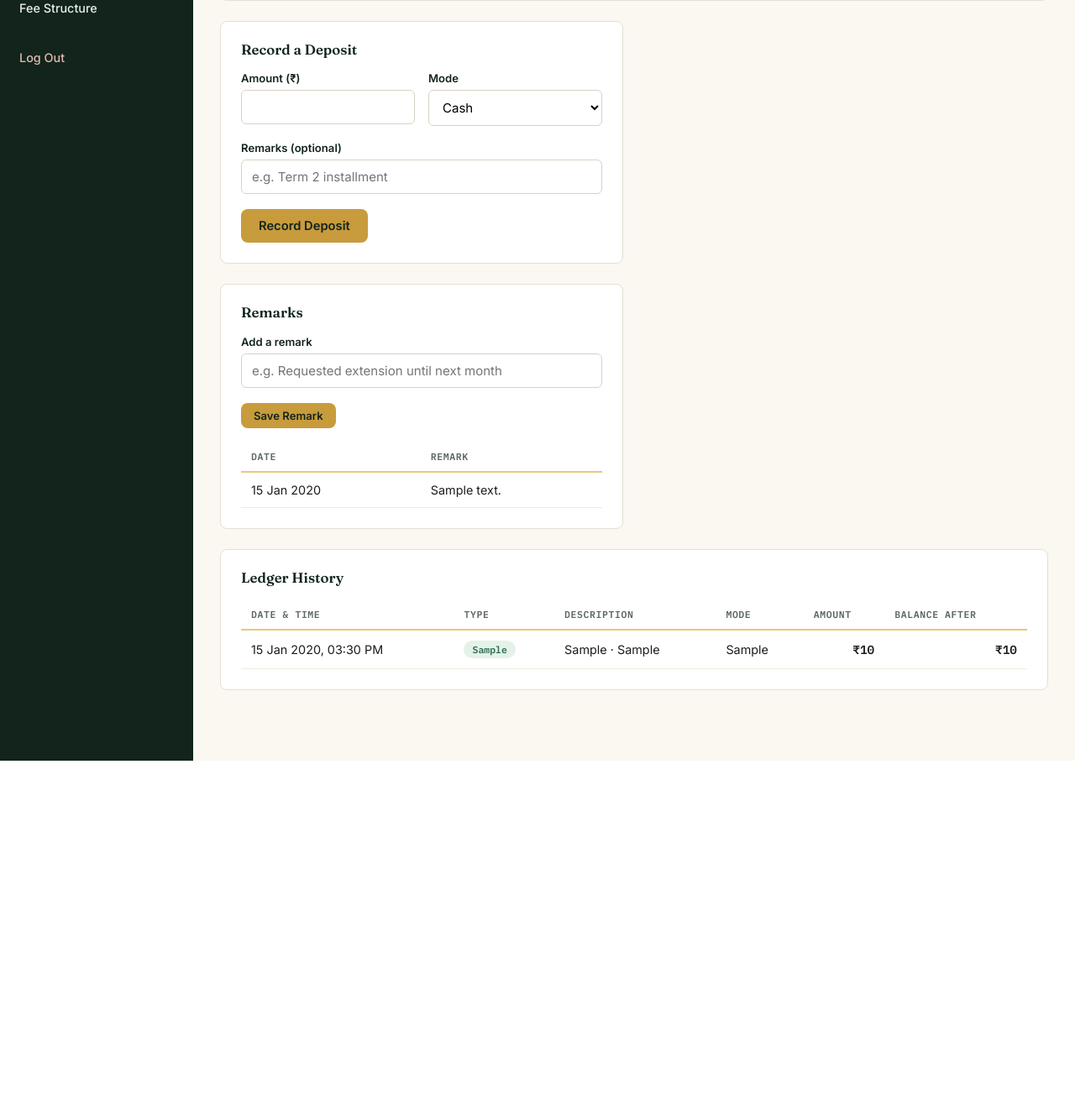
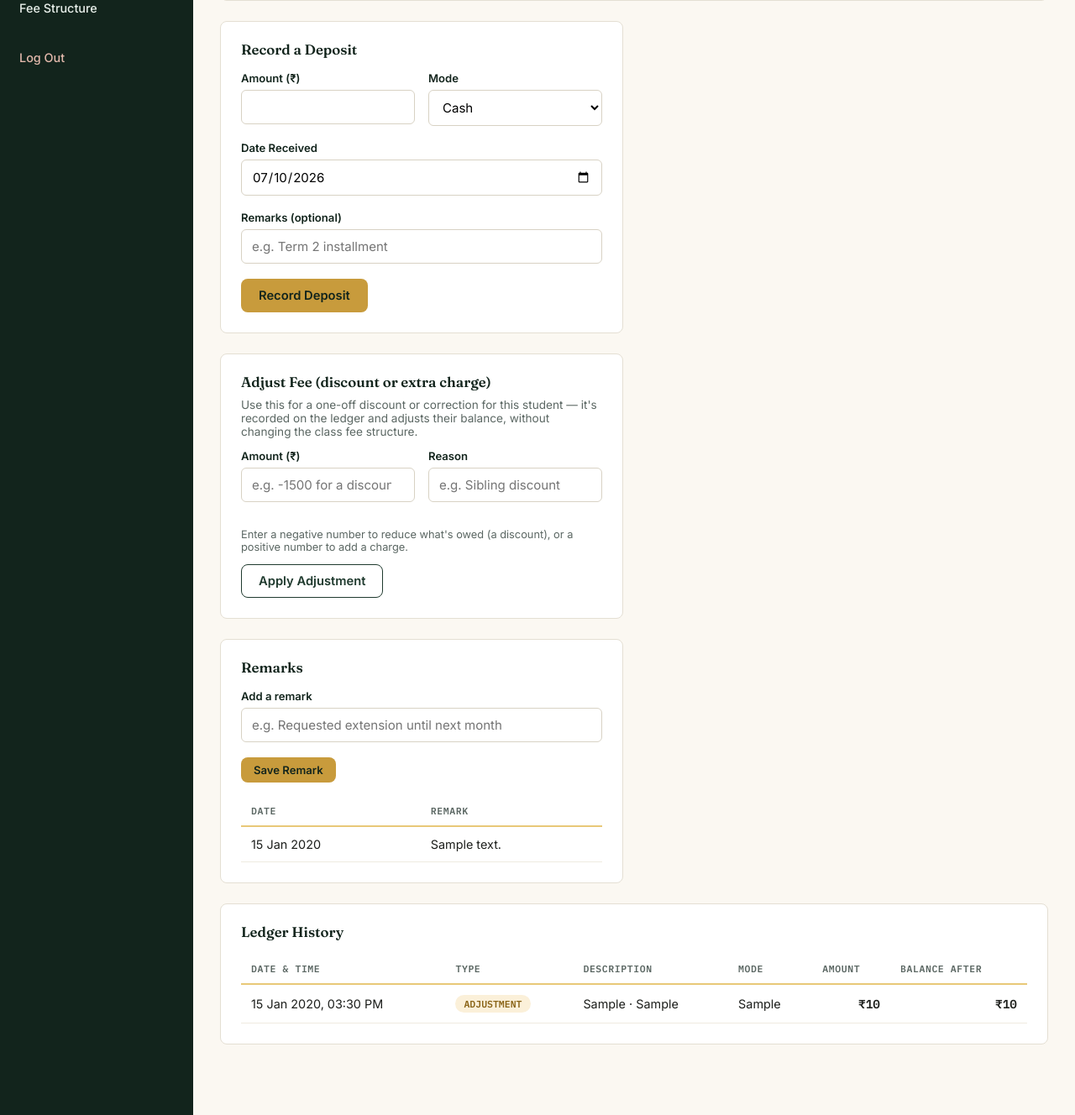
Before and after one commit to kamalgupta08/shiksha_valley_public_school, a Flask app: page /students/1 in a window 1280 px wide. Shown: the part 228-1556 px from the top of the page at 84% size. Before the commit the page ends 1134 px from the top, so only its background shows below. Run offline with Flask 3, Linux system fonts and the light colour scheme; the visitor is signed in with stand-in values (Sample User, id 1); tables that the repository leaves empty hold one stand-in row (values such as "Sample post").

Commit message:
Add files via upload

```diff
--- a/app.py
+++ b/app.py
@@ -11,7 +11,7 @@ from flask import (
 from config import Config
 from extensions import db
 from models import FeeStructure, Student, Transaction, StudentNote
-from utils import login_required, generate_admission_number
+from utils import login_required, generate_admission_number, recompute_balances
 
 
 def create_app():
@@ -41,14 +41,23 @@ def _register_template_filters(app):
         local_dt = dt.astimezone(ZoneInfo("Asia/Kolkata"))
         return local_dt.strftime("%d %b %Y, %I:%M %p")
 
+    @app.template_global("class_label")
+    def class_label(class_name):
+        """'Nursery', 'KG', 'UKG' display as-is; numeric classes get a 'Class' prefix."""
+        if class_name and class_name.isdigit():
+            return f"Class {class_name}"
+        return class_name
+
 
 def _seed_fee_structure_if_empty():
-    """Creates a placeholder fee row per class the first time the app runs, so the
-    Fee Structure page always has something to edit instead of starting blank."""
-    if FeeStructure.query.count() > 0:
-        return
+    """Ensures every class in CLASS_LIST has at least a placeholder fee row.
+    Only ADDS rows for classes that don't exist yet — never touches or removes
+    a class you've already customized, so this is safe to run on every
+    deploy/restart, even after you've edited real fee amounts."""
     defaults = {
+        "Nursery": dict(admission_fee=1800, tuition_fee=10000, dress_fee=1200, book_fee=1200, misc_fee=800),
         "KG": dict(admission_fee=2000, tuition_fee=12000, dress_fee=1500, book_fee=1500, misc_fee=1000),
+        "UKG": dict(admission_fee=2200, tuition_fee=13000, dress_fee=1500, book_fee=1700, misc_fee=1000),
         "1": dict(admission_fee=2500, tuition_fee=14000, dress_fee=1500, book_fee=2000, misc_fee=1000),
         "2": dict(admission_fee=2500, tuition_fee=14000, dress_fee=1500, book_fee=2000, misc_fee=1000),
         "3": dict(admission_fee=2500, tuition_fee=15000, dress_fee=1500, book_fee=2200, misc_fee=1200),
@@ -56,12 +65,15 @@ def _seed_fee_structure_if_empty():
         "5": dict(admission_fee=3000, tuition_fee=16000, dress_fee=1500, book_fee=2500, misc_fee=1200),
         "6": dict(admission_fee=3000, tuition_fee=17000, dress_fee=1500, book_fee=2500, misc_fee=1500),
         "7": dict(admission_fee=3000, tuition_fee=17000, dress_fee=1500, book_fee=2800, misc_fee=1500),
-        "8": dict(admission_fee=3500, tuition_fee=18000, dress_fee=1500, book_fee=2800, misc_fee=1500),
-        "9": dict(admission_fee=3500, tuition_fee=19000, dress_fee=1500, book_fee=3000, misc_fee=1800),
     }
+    existing_classes = {row.class_name for row in FeeStructure.query.all()}
+    added = False
     for class_name, fees in defaults.items():
-        db.session.add(FeeStructure(class_name=class_name, **fees))
-    db.session.commit()
+        if class_name not in existing_classes:
+            db.session.add(FeeStructure(class_name=class_name, **fees))
+            added = True
+    if added:
+        db.session.commit()
 
 
 def register_routes(app):
@@ -149,17 +161,31 @@ def register_routes(app):
             db.session.add(student)
             db.session.flush()  # get student.id before commit
 
-            charge_amount = fee_row.total_for_new_admission()
+            computed_total = fee_row.total_for_new_admission()
+            override_str = request.form.get("override_amount", "").strip()
+            is_custom = bool(override_str)
+            try:
+                charge_amount = float(override_str) if is_custom else computed_total
+            except ValueError:
+                charge_amount = computed_total
+                is_custom = False
+
+            remarks = f"Admission to Class {class_name} {student.section}"
+            if is_custom and charge_amount != computed_total:
+                remarks += f" (custom fee — standard is Rs {computed_total:,.0f})"
+
             txn = Transaction(
                 student_id=student.id,
                 txn_type="CHARGE",
                 category="New Admission Fee",
                 amount=charge_amount,
                 date=date.today(),
-                remarks=f"Admission to Class {class_name} {student.section}",
+                remarks=remarks,
                 balance_after=charge_amount,
             )
             db.session.add(txn)
+            db.session.flush()
+            recompute_balances(student)
             db.session.commit()
 
             flash(f"{student.name} admitted successfully. Admission No: {student.admission_number}", "success")
@@ -198,6 +224,7 @@ def register_routes(app):
             class_filter=class_filter,
             section_filter=section_filter,
             search=search,
+            today=date.today().isoformat(),
         )
 
     @app.route("/students/export")
@@ -240,8 +267,13 @@ def register_routes(app):
     @login_required
     def student_ledger(student_id):
         student = Student.query.get_or_404(student_id)
-        transactions = student.transactions.order_by(Transaction.date, Transaction.id).all()
-        return render_template("student_ledger.html", student=student, transactions=transactions)
+        transactions = student.transactions.order_by(Transaction.date, Transaction.created_at, Transaction.id).all()
+        return render_template(
+            "student_ledger.html",
+            student=student,
+            transactions=transactions,
+            today=date.today().isoformat(),
+        )
 
     @app.route("/students/<int:student_id>/deposit", methods=["POST"])
     @login_required
@@ -260,18 +292,27 @@ def register_routes(app):
             flash("Enter a valid deposit amount.", "danger")
             return redirect(url_for("student_ledger", student_id=student.id))
 
-        new_balance = student.balance - amount
+        date_str = request.form.get("date", "").strip()
+        try:
+            txn_date = datetime.strptime(date_str, "%Y-%m-%d").date() if date_str else date.today()
+        except ValueError:
+            txn_date = date.today()
+        if txn_date > date.today():
+            txn_date = date.today()  # no future-dating
+
         txn = Transaction(
             student_id=student.id,
             txn_type="PAYMENT",
             category="Deposit",
             amount=amount,
-            date=date.today(),
+            date=txn_date,
             mode=request.form.get("mode", "Cash"),
             remarks=request.form.get("remarks", ""),
-            balance_after=new_balance,
+            balance_after=0,  # placeholder — recompute_balances sets the real value below
         )
         db.session.add(txn)
+        db.session.flush()
+        recompute_balances(student)
         db.session.commit()
 
         if is_ajax:
@@ -307,6 +348,40 @@ def register_routes(app):
         flash("Remark added.", "success")
         return redirect(url_for("student_ledger", student_id=student.id))
 
+    @app.route("/students/<int:student_id>/adjust", methods=["POST"])
+    @login_required
+    def adjust_fee(student_id):
+        student = Student.query.get_or_404(student_id)
+        try:
+            amount = float(request.form.get("amount", 0))
+        except ValueError:
+            amount = 0
+
+        if amount == 0:
+            flash("Enter a non-zero adjustment amount.", "danger")
+            return redirect(url_for("student_ledger", student_id=student.id))
+
+        reason = request.form.get("reason", "").strip() or "Fee adjustment"
+        category = "Discount" if amount < 0 else "Extra Charge"
+
+        txn = Transaction(
+            student_id=student.id,
+            txn_type="ADJUSTMENT",
+            category=category,
+            amount=amount,
+            date=date.today(),
+            remarks=reason,
+            balance_after=0,
+        )
+        db.session.add(txn)
+        db.session.flush()
+        recompute_balances(student)
+        db.session.commit()
+
+        verb = "reduced" if amount < 0 else "increased"
+        flash(f"{student.name}'s fee {verb} by Rs {abs(amount):,.2f}.", "success")
+        return redirect(url_for("student_ledger", student_id=student.id))
+
     @app.route("/students/<int:student_id>/promote", methods=["GET", "POST"])
     @login_required
     def promote_student(student_id):
@@ -323,18 +398,31 @@ def register_routes(app):
             student.class_name = new_class
             student.section = new_section
 
-            charge_amount = fee_row.total_for_promotion()
-            new_balance = student.balance + charge_amount
+            computed_total = fee_row.total_for_promotion()
+            override_str = request.form.get("override_amount", "").strip()
+            is_custom = bool(override_str)
+            try:
+                charge_amount = float(override_str) if is_custom else computed_total
+            except ValueError:
+                charge_amount = computed_total
+                is_custom = False
+
+            remarks = f"Promoted to Class {new_class} {new_section}"
+            if is_custom and charge_amount != computed_total:
+                remarks += f" (custom fee — standard is Rs {computed_total:,.0f})"
+
             txn = Transaction(
                 student_id=student.id,
                 txn_type="CHARGE",
                 category=f"Promotion Fee - Class {new_class}",
                 amount=charge_amount,
                 date=date.today(),
-                remarks=f"Promoted to Class {new_class} {new_section}",
-                balance_after=new_balance,
+                remarks=remarks,
+                balance_after=0,
             )
             db.session.add(txn)
+            db.session.flush()
+            recompute_balances(student)
             db.session.commit()
             flash(f"{student.name} promoted to Class {new_class} {new_section}.", "success")
             return redirect(url_for("student_ledger", student_id=student.id))
--- a/config.py
+++ b/config.py
@@ -29,5 +29,5 @@ class Config:
     SCHOOL_TAGLINE = os.environ.get("SCHOOL_TAGLINE", "Nurturing minds from KG to Class IX")
 
     # Classes offered — used to drive dropdowns and fee-structure seeding
-    CLASS_LIST = ["KG", "1", "2", "3", "4", "5", "6", "7", "8", "9"]
+    CLASS_LIST = ["Nursery", "KG", "UKG", "1", "2", "3", "4", "5", "6", "7"]
     SECTION_LIST = ["A", "B", "C", "D", "E"]
--- a/static/css/style.css
+++ b/static/css/style.css
@@ -389,6 +389,7 @@ table.data-table tbody tr:hover { background: var(--forest-tint); }
 }
 .badge-charge { background: #F8E4DE; color: var(--red); }
 .badge-payment { background: #E4F2E9; color: var(--green-ok); }
+.badge-adjustment { background: #FBF0D9; color: #8A6417; }
 
 .toolbar { display: flex; gap: 12px; align-items: end; flex-wrap: wrap; margin-bottom: 18px; }
 .toolbar .field { margin-bottom: 0; min-width: 160px; }
@@ -425,6 +426,7 @@ table.data-table tbody tr:hover { background: var(--forest-tint); }
   font-family: var(--font-body);
 }
 .inline-collect-form input[name="amount"] { width: 110px; }
+.inline-collect-form input[type="date"] { width: 150px; }
 .inline-panel-status { font-size: 0.78rem; font-weight: 600; }
 
 .empty-state { text-align: center; padding: 50px 20px; color: var(--slate); }
--- a/templates/fee_structure.html
+++ b/templates/fee_structure.html
@@ -15,7 +15,7 @@
     <tbody>
       {% for row in fee_rows %}
       <tr>
-        <td>{{ 'KG' if row.class_name == 'KG' else 'Class ' + row.class_name }}</td>
+        <td>{{ class_label(row.class_name) }}</td>
         <td class="num-cell">&#8377;{{ "{:,.0f}".format(row.admission_fee) }}</td>
         <td class="num-cell">&#8377;{{ "{:,.0f}".format(row.tuition_fee) }}</td>
         <td class="num-cell">&#8377;{{ "{:,.0f}".format(row.dress_fee) }}</td>
@@ -35,7 +35,7 @@
       <label for="class_name">Class</label>
       <select id="class_name" name="class_name" required>
         {% for c in classes %}
-        <option value="{{ c }}">{{ 'KG' if c == 'KG' else 'Class ' + c }}</option>
+        <option value="{{ c }}">{{ class_label(c) }}</option>
         {% endfor %}
       </select>
     </div>
--- a/templates/student_ledger.html
+++ b/templates/student_ledger.html
@@ -46,10 +46,38 @@
       </div>
     </div>
     <div class="field">
+      <label for="date">Date Received</label>
+      <input type="date" id="date" name="date" value="{{ today }}" max="{{ today }}">
+    </div>
+    <div class="field">
       <label for="remarks">Remarks (optional)</label>
       <input type="text" id="remarks" name="remarks" placeholder="e.g. Term 2 installment">
     </div>
     <button type="submit" class="btn btn-primary">Record Deposit</button>
+  </form>
+</div>
+
+<div class="panel" style="max-width: 480px;">
+  <h2>Adjust Fee (discount or extra charge)</h2>
+  <p style="color: var(--slate); font-size: 0.85rem; margin-top: -8px;">
+    Use this for a one-off discount or correction for this student &mdash; it's recorded
+    on the ledger and adjusts their balance, without changing the class fee structure.
+  </p>
+  <form method="POST" action="{{ url_for('adjust_fee', student_id=student.id) }}">
+    <div class="field-row">
+      <div class="field">
+        <label for="adjust_amount">Amount (&#8377;)</label>
+        <input type="number" id="adjust_amount" name="amount" step="0.01" required placeholder="e.g. -1500 for a discount">
+      </div>
+      <div class="field">
+        <label for="adjust_reason">Reason</label>
+        <input type="text" id="adjust_reason" name="reason" placeholder="e.g. Sibling discount">
+      </div>
+    </div>
+    <p style="color: var(--slate); font-size: 0.8rem;">
+      Enter a negative number to reduce what's owed (a discount), or a positive number to add a charge.
+    </p>
+    <button type="submit" class="btn btn-outline">Apply Adjustment</button>
   </form>
 </div>
 
@@ -96,10 +124,18 @@
       {% for t in transactions %}
       <tr>
         <td style="white-space: nowrap;">{{ t.created_at | ist }}</td>
-        <td><span class="badge {{ 'badge-charge' if t.txn_type == 'CHARGE' else 'badge-payment' }}">{{ t.txn_type }}</span></td>
+        <td>
+          {% if t.txn_type == 'CHARGE' %}
+            <span class="badge badge-charge">CHARGE</span>
+          {% elif t.txn_type == 'PAYMENT' %}
+            <span class="badge badge-payment">PAYMENT</span>
+          {% else %}
+            <span class="badge badge-adjustment">{{ 'DISCOUNT' if t.amount < 0 else 'ADJUSTMENT' }}</span>
+          {% endif %}
+        </td>
         <td>{{ t.category }}{% if t.remarks %} &middot; {{ t.remarks }}{% endif %}</td>
         <td>{{ t.mode or '—' }}</td>
-        <td class="num-cell">&#8377;{{ "{:,.0f}".format(t.amount) }}</td>
+        <td class="num-cell">{{ '-' if t.amount < 0 else '' }}&#8377;{{ "{:,.0f}".format(t.amount|abs) }}</td>
         <td class="num-cell">&#8377;{{ "{:,.0f}".format(t.balance_after) }}</td>
       </tr>
       {% endfor %}
--- a/templates/students_list.html
+++ b/templates/students_list.html
@@ -12,7 +12,7 @@
         <select id="class_name" name="class_name">
           <option value="">All classes</option>
           {% for c in classes %}
-          <option value="{{ c }}" {% if class_filter == c %}selected{% endif %}>{{ 'KG' if c == 'KG' else 'Class ' + c }}</option>
+          <option value="{{ c }}" {% if class_filter == c %}selected{% endif %}>{{ class_label(c) }}</option>
           {% endfor %}
         </select>
       </div>
@@ -80,6 +80,7 @@
               <option value="Online">Online / UPI</option>
               <option value="Cheque">Cheque</option>
             </select>
+            <input type="date" name="date" value="{{ today }}" max="{{ today }}">
             <input type="text" name="remarks" placeholder="Remark for this deposit (optional)">
             <button type="submit" class="btn btn-primary btn-sm">Save Deposit</button>
             <span class="inline-panel-status"></span>
```
Also changed, not shown: models.py (+6 -3 lines), static/js/add_student.js (+13 -2 lines), templates/add_student.html (+7 -2 lines), templates/promote_student.html (+13 -3 lines), utils.py (+29 -1 lines).
